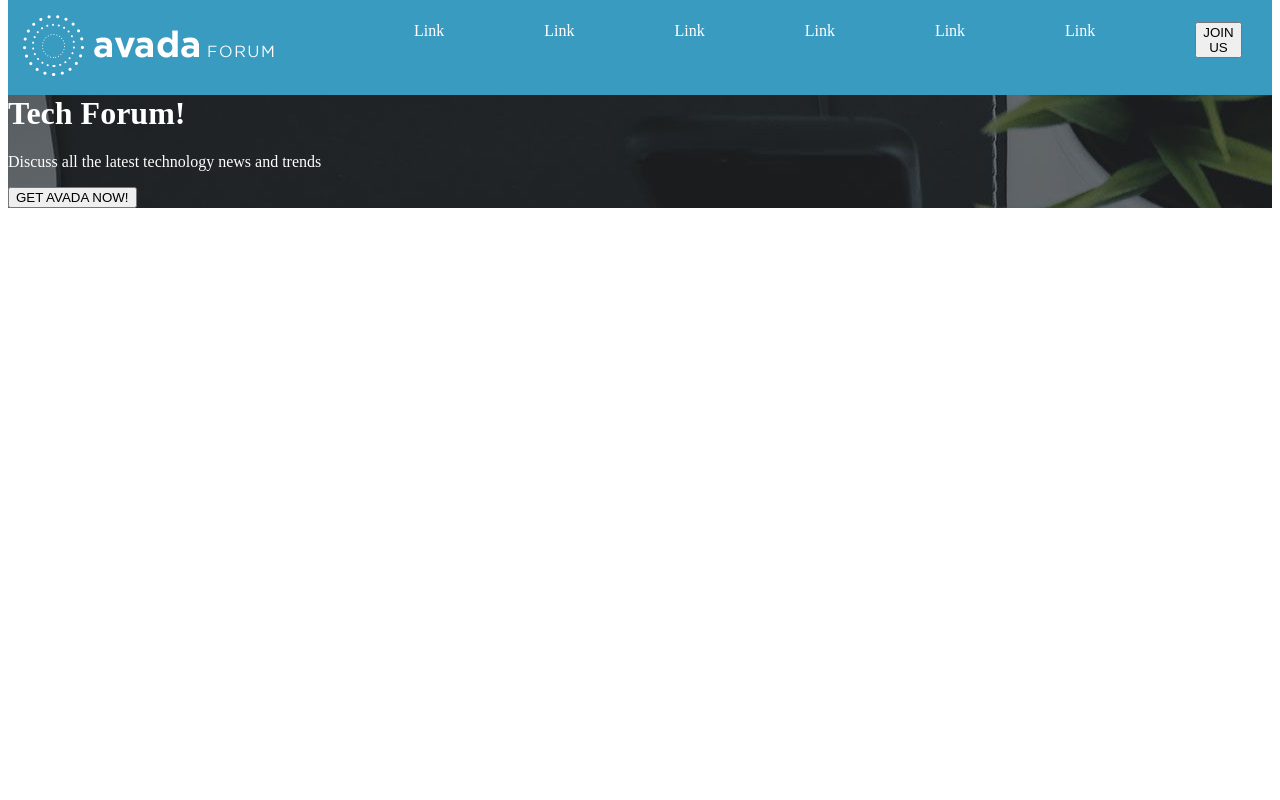
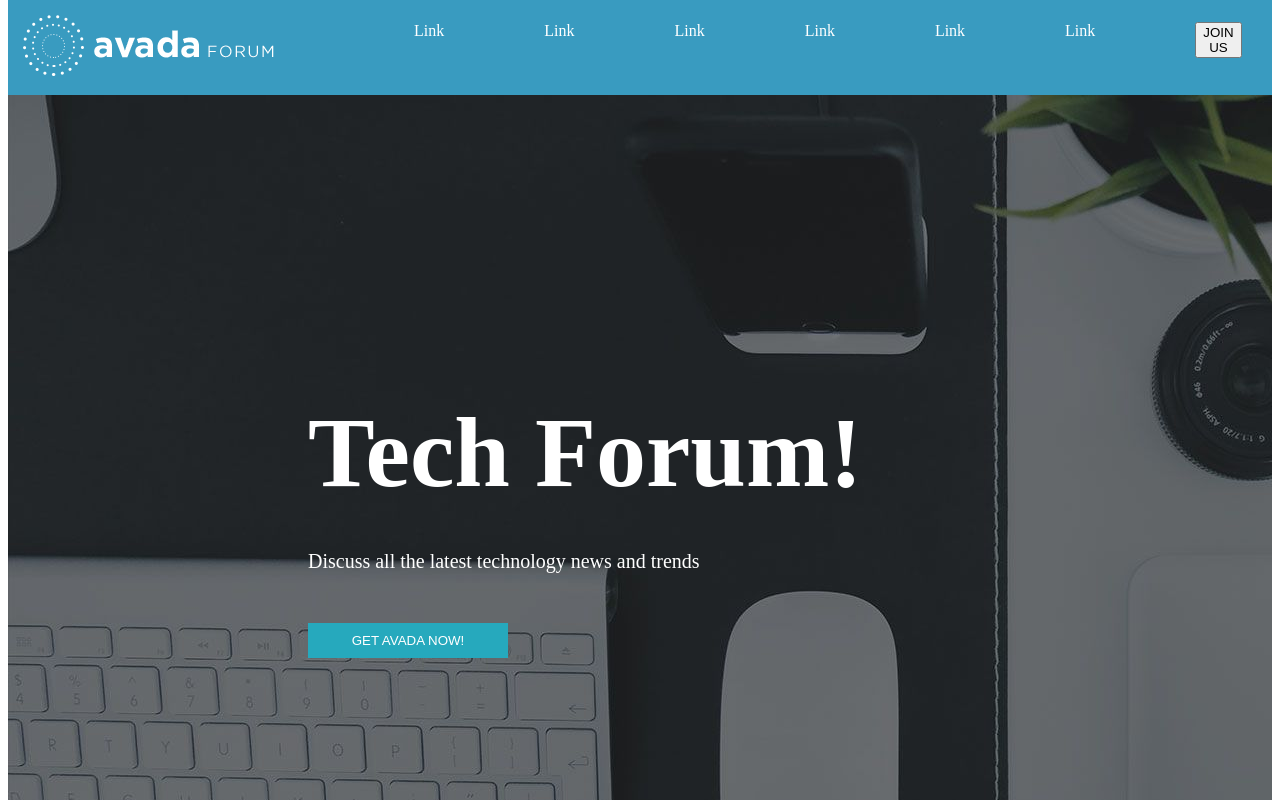
Before and after one commit to LorenzoMoccia/-proj-html-vuejs, a Vue app: page / in a window 1280 px wide. Shown: the top 800 px of the page. Built offline with nearby package versions, Linux system fonts and the light colour scheme; some icons are missing.

Commit message:
AppHero terminato

```diff
--- a/index.html
+++ b/index.html
@@ -11,7 +11,7 @@
     <script type="module" src="/src/main.js"></script>
     <script src="https://kit.fontawesome.com/your-code-number.js"></script>
     <style>
-      *{
+     *{
         margin-top: 0 !important;
       }
     </style>
--- a/src/components/Hero.vue
+++ b/src/components/Hero.vue
@@ -21,11 +21,30 @@ export default {
 <style scoped>
 .hero-container{
     background: url('../img/home_slider_bg.jpg');
-    width: 100%;
     color: white;
 }
 
+.container{
+    padding-top: 300px;
+    padding-left: 300px;
+}
 
+h1{
+    font-size: 100px;
+    margin-bottom: 40px;
+}
 
+p{
+    font-size: 20px;
+    margin-bottom: 50px;
+}
 
+button{
+    width: 200px;
+    background-color: #26a9bd;
+    border: none;
+    color: white;
+    padding: 10px;
+    margin-bottom: 330px;
+}
 </style>
```
